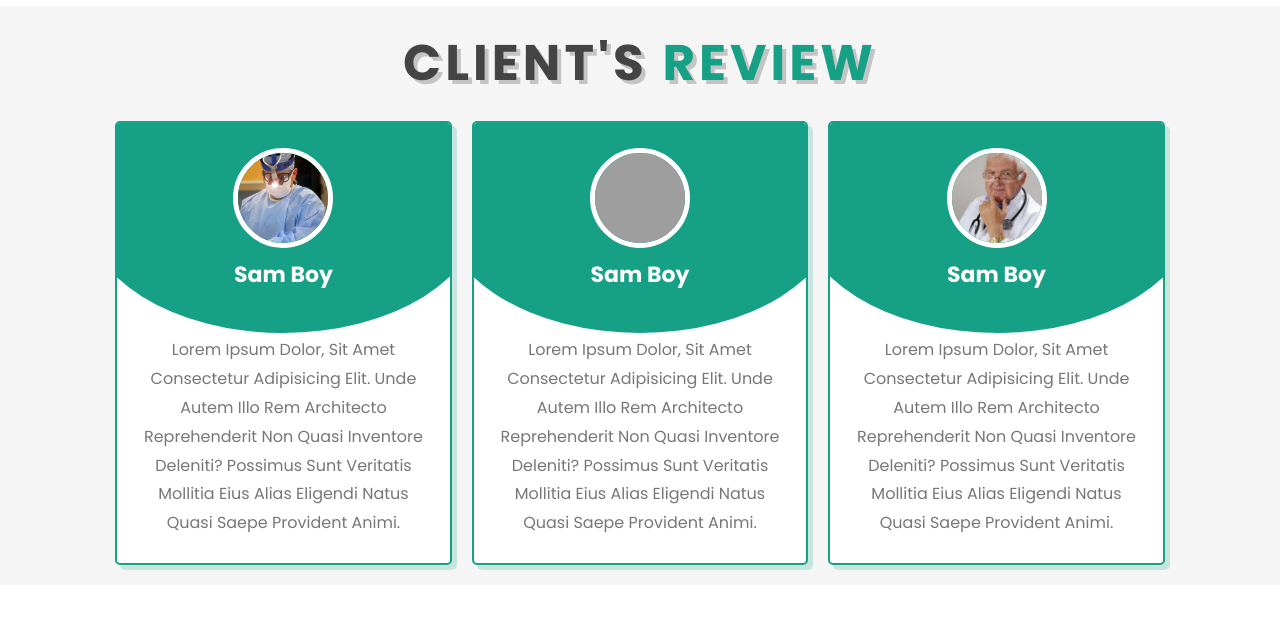
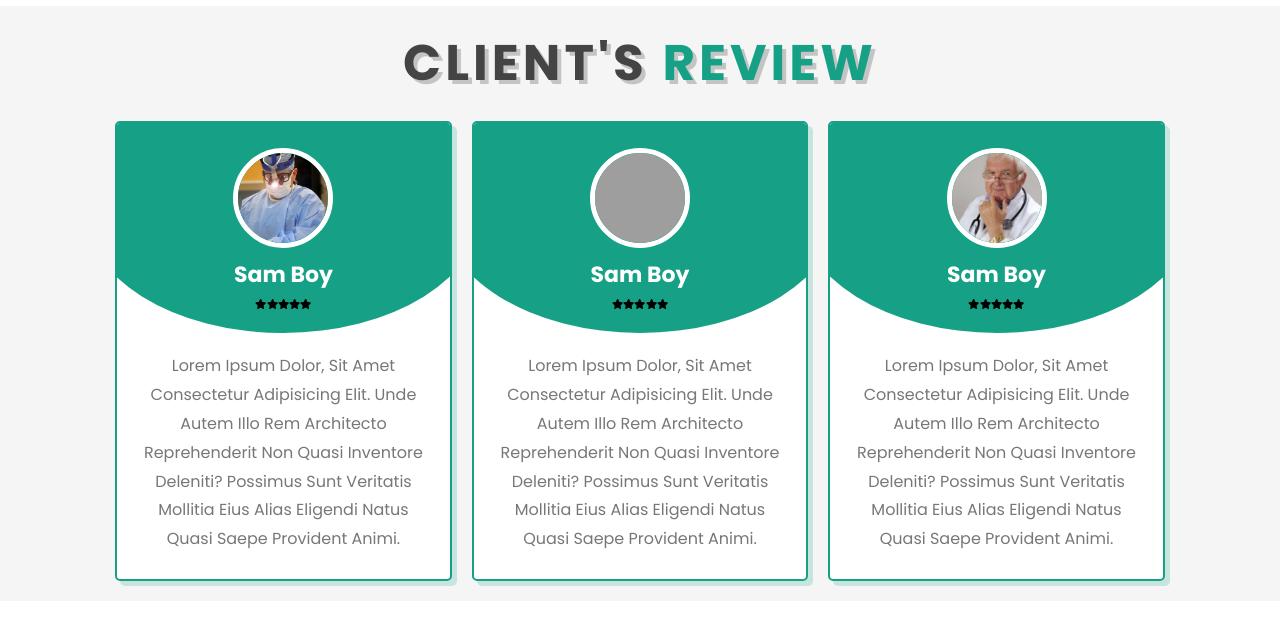
Before and after one commit to LymarPaller/PatientAppointment, a React (Vite) app: page / in a window 1280 px wide. Shown: the part 4200-4821 px from the top of the page. Built offline with nearby package versions, Linux system fonts and the light colour scheme; grey boxes are pictures that could not be loaded.

Commit message:
refactor: created ClientContainer and client card components

```diff
--- /dev/null
+++ b/components/client-cards/ClientContainer.jsx
@@ -0,0 +1,66 @@
+import { FontAwesomeIcon } from '@fortawesome/react-fontawesome'
+import { faStar } from '@fortawesome/free-solid-svg-icons'
+import reviewIMG1 from '../../pages/images/pic1.jpg'
+import reviewIMG2 from '../../pages/images/pic2.jpg'
+import reviewIMG3 from '../../pages/images/pic3.jpg'
+
+function ClientContainer () {
+    const boxArray = [
+        {
+            id: 1,
+            img: reviewIMG1,
+            name: "sam boy",
+            detail: "Lorem ipsum dolor, sit amet consectetur adipisicing elit. Unde autem illo rem architecto reprehenderit non quasi inventore deleniti? Possimus sunt veritatis mollitia eius alias eligendi natus quasi saepe provident animi."
+        },
+        {
+            id: 2,
+            img: reviewIMG2,
+            name: "sam boy",
+            detail: "Lorem ipsum dolor, sit amet consectetur adipisicing elit. Unde autem illo rem architecto reprehenderit non quasi inventore deleniti? Possimus sunt veritatis mollitia eius alias eligendi natus quasi saepe provident animi."
+        },
+        {
+            id: 3,
+            img: reviewIMG3,
+            name: "sam boy",
+            detail: "Lorem ipsum dolor, sit amet consectetur adipisicing elit. Unde autem illo rem architecto reprehenderit non quasi inventore deleniti? Possimus sunt veritatis mollitia eius alias eligendi natus quasi saepe provident animi."
+        },
+    ]
+
+    return (
+        <>
+        <div className="box-container">
+            {
+                boxArray.map(boxARR =>
+                    <ClientCard
+                        key={boxARR.id}
+                        img={boxARR.img}
+                        name={boxARR.name}
+                        detail={boxARR.detail}
+                    />
+                )
+            }
+        </div>
+        </>
+    )
+}
+
+function ClientCard ({ img, name, detail }) {
+    return (
+        <>
+        <div className="box">
+            <img src={img} alt=""/>
+            <h3>{name}</h3>
+            <div className="stars">
+                <FontAwesomeIcon icon={faStar}/>
+                <FontAwesomeIcon icon={faStar}/>
+                <FontAwesomeIcon icon={faStar}/>
+                <FontAwesomeIcon icon={faStar}/>
+                <FontAwesomeIcon icon={faStar}/>
+            </div>
+            <p className="text">{detail}</p>
+        </div>
+        </>
+    )
+}
+
+export default ClientContainer
--- a/pages/Home.jsx
+++ b/pages/Home.jsx
@@ -11,14 +11,12 @@ import doctor4 from './images/doc4.jpg'
 import doctor5 from './images/doc5.jpg'
 import doctor6 from './images/doc6.jpg'
 import bookIMG from './images/book-img.jpg'
-import reviewIMG1 from './images/pic1.jpg'
-import reviewIMG2 from './images/pic2.jpg'
-import reviewIMG3 from './images/pic3.jpg'
 import blogIMG1 from './images/blog1.jpg'
 import blogIMG2 from './images/blog2.jpg'
 import blogIMG3 from './images/blog3.jpg'
 import IconContainer from '../components/icon-cards/IconContainer'
 import BoxContainers from '../components/services-box-cards/BoxContainers'
+import ClientContainer from '../components/client-cards/ClientContainer'
 
 
 function Home () {
@@ -93,7 +91,6 @@ function Home () {
             <section className="services" id="services">
 
                 <h1 className="heading">our <span>services</span></h1>
-
                 <BoxContainers/>
 
             </section>
@@ -175,49 +172,7 @@ function Home () {
 
             <section className="review" id="review">
                 <h1 className="heading"> client's <span>review</span></h1>
-
-                <div className="box-container">
-
-                    <div className="box">
-                        <img src={reviewIMG1} alt=""/>
-                        <h3>sam boy</h3>
-                        <div className="stars">
-                            <i className="fas fa-star"></i>
-                            <i className="fas fa-star"></i>
-                            <i className="fas fa-star"></i>
-                            <i className="fas fa-star"></i>
-                            <i className="fas fa-star"></i>
-                        </div>
-                        <p className="text">Lorem ipsum dolor, sit amet consectetur adipisicing elit. Unde autem illo rem architecto reprehenderit non quasi inventore deleniti? Possimus sunt veritatis mollitia eius alias eligendi natus quasi saepe provident animi.</p>
-                    </div>
-
-                    <div className="box">
-                        <img src={reviewIMG2} alt=""/>
-                        <h3>sam boy</h3>
-                        <div className="stars">
-                            <i className="fas fa-star"></i>
-                            <i className="fas fa-star"></i>
-                            <i className="fas fa-star"></i>
-                            <i className="fas fa-star"></i>
-                            <i className="fas fa-star-half-alt"></i>
-                        </div>
-                        <p className="text">Lorem ipsum dolor, sit amet consectetur adipisicing elit. Unde autem illo rem architecto reprehenderit non quasi inventore deleniti? Possimus sunt veritatis mollitia eius alias eligendi natus quasi saepe provident animi.</p>
-                    </div>
-
-                    <div className="box">
-                        <img src={reviewIMG3} alt=""/>
-                        <h3>sam boy</h3>
-                        <div className="stars">
-                            <i className="fas fa-star"></i>
-                            <i className="fas fa-star"></i>
-                            <i className="fas fa-star"></i>
-                            <i className="fas fa-star"></i>
-                            <i className="fas fa-star-half-alt"></i>
-                        </div>
-                        <p className="text">Lorem ipsum dolor, sit amet consectetur adipisicing elit. Unde autem illo rem architecto reprehenderit non quasi inventore deleniti? Possimus sunt veritatis mollitia eius alias eligendi natus quasi saepe provident animi.</p>
-                    </div>
-                </div>
-
+                <ClientContainer/>
             </section>
 
             {/* <!-- review ends here --> */}
```
